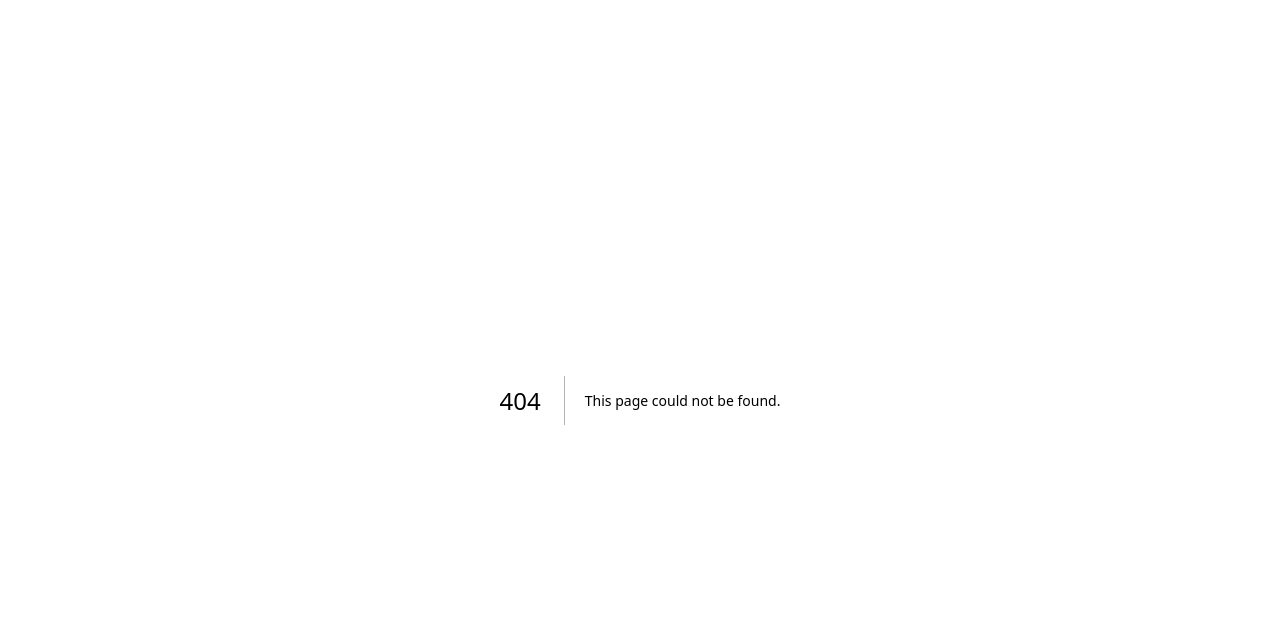
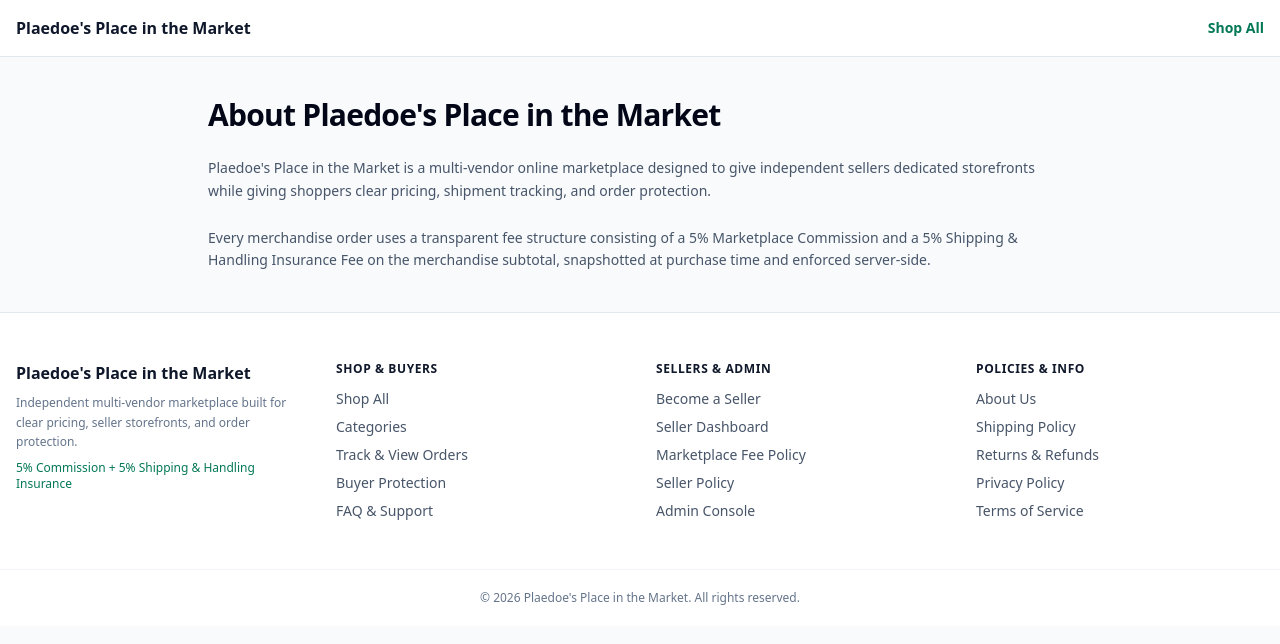
Before and after one commit to creevesunc/Plaedoes-place-in-the-marketplace-, a Next.js app: page /about in a window 1280 px wide. Before the commit this address had no page. Shown: the top 644 px of the page. Built offline with nearby package versions, Linux system fonts and the light colour scheme.

Commit message:
Create page.tsx

```diff
--- /dev/null
+++ b/src/app/about/page.tsx
@@ -0,0 +1,37 @@
+import Link from "next/link";
+import { MarketplaceFooter } from "@/components/MarketplaceFooter";
+
+export default function AboutUsPage() {
+  return (
+    <div className="min-h-screen bg-slate-50 text-slate-900">
+      <header className="border-b border-slate-200 bg-white">
+        <div className="mx-auto flex max-w-7xl items-center justify-between px-4 py-4">
+          <Link href="/" className="text-base font-bold text-slate-900">
+            Plaedoe&apos;s Place in the Market
+          </Link>
+          <Link href="/shop" className="text-sm font-semibold text-emerald-700 hover:underline">
+            Shop All
+          </Link>
+        </div>
+      </header>
+
+      <main className="mx-auto max-w-4xl px-4 py-10 space-y-6">
+        <h1 className="text-3xl font-extrabold tracking-tight text-slate-950">
+          About Plaedoe&apos;s Place in the Market
+        </h1>
+        <p className="text-sm leading-relaxed text-slate-600">
+          Plaedoe&apos;s Place in the Market is a multi-vendor online marketplace designed to give
+          independent sellers dedicated storefronts while giving shoppers clear pricing, shipment
+          tracking, and order protection.
+        </p>
+        <p className="text-sm leading-relaxed text-slate-600">
+          Every merchandise order uses a transparent fee structure consisting of a 5% Marketplace
+          Commission and a 5% Shipping &amp; Handling Insurance Fee on the merchandise subtotal,
+          snapshotted at purchase time and enforced server-side.
+        </p>
+      </main>
+
+      <MarketplaceFooter />
+    </div>
+  );
+}
```
